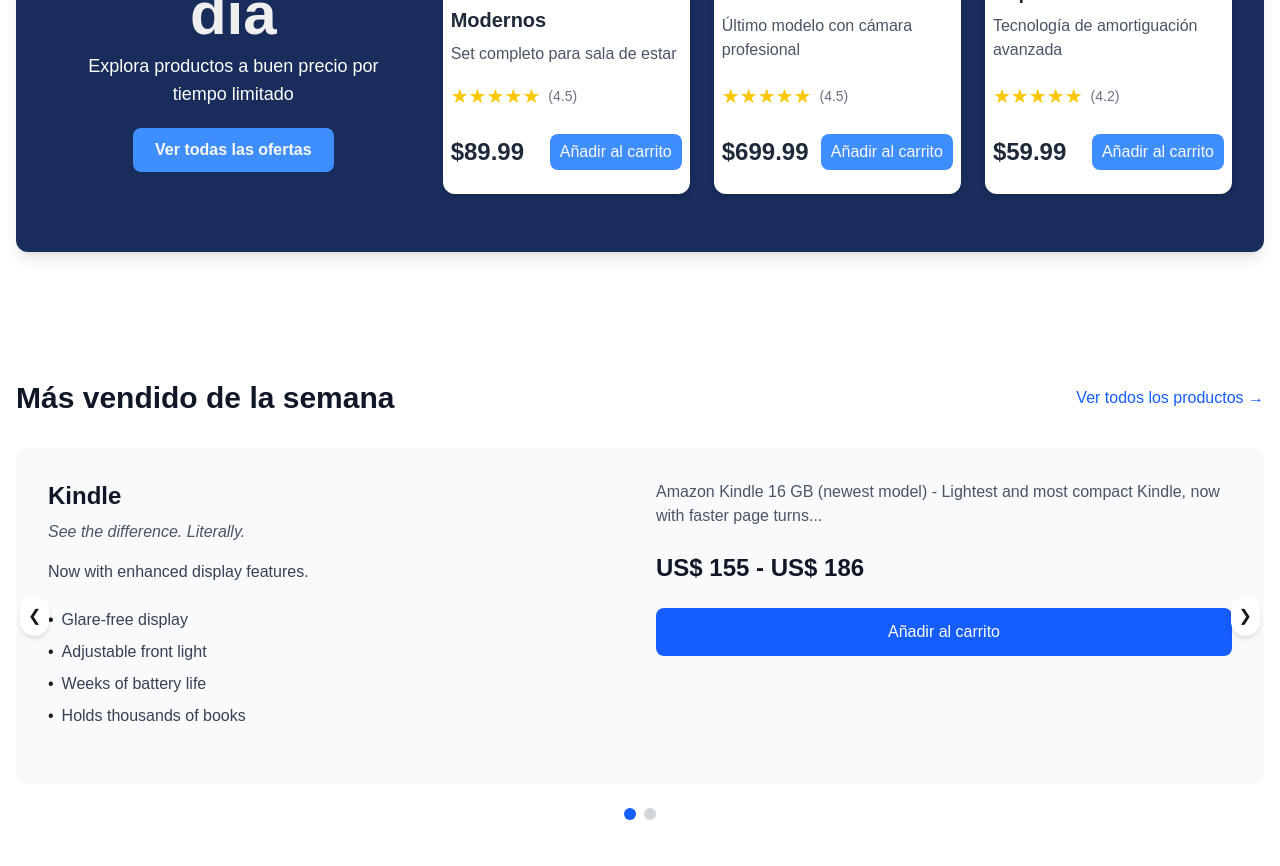
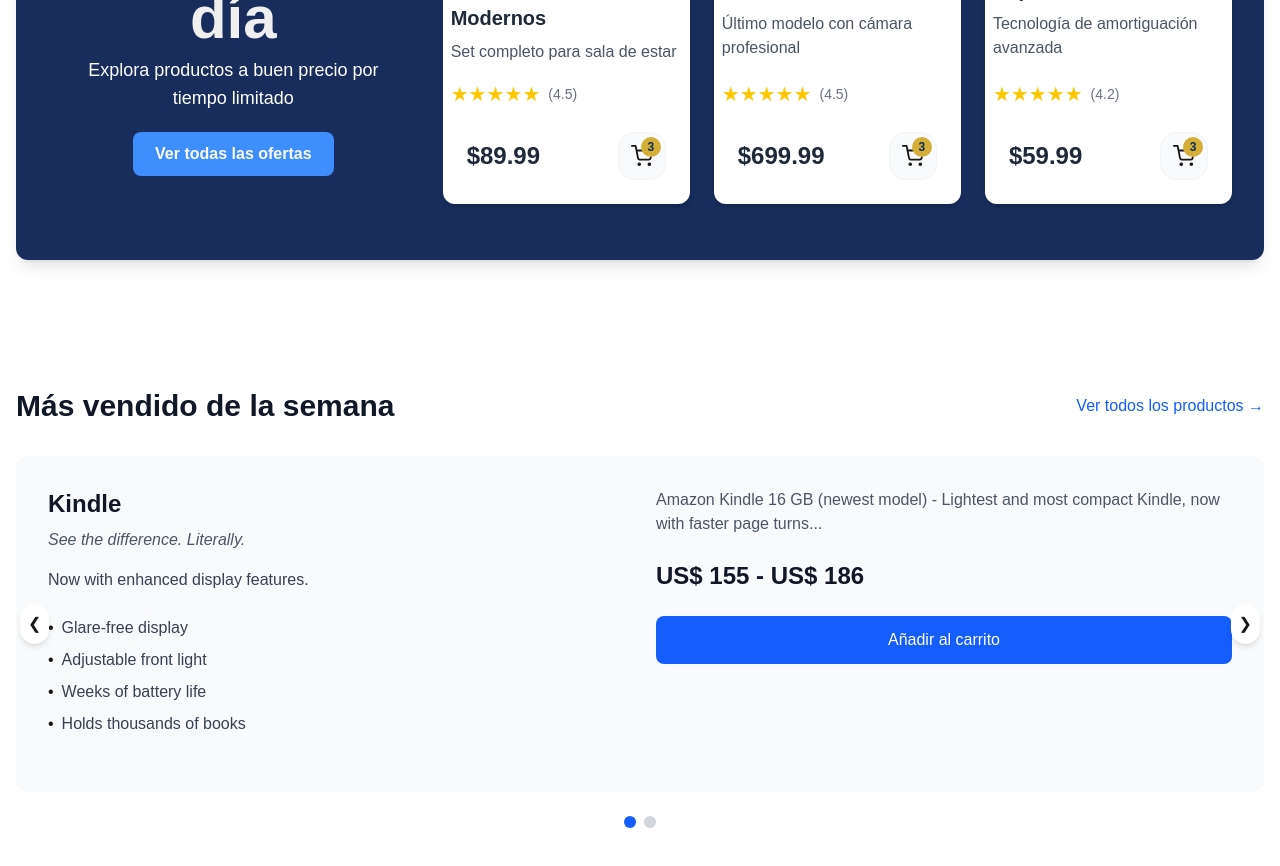
Before and after one commit to MisaelBohorquez27/Teclike-Store-3D, a Next.js app in the folder apps/frontend/: page / in a window 1280 px wide. Shown: the part 1460-2326 px from the top of the page. Built offline with nearby package versions, Linux system fonts and the light colour scheme.

Commit message:
cha(Editing Styles in OfferCard)

```diff
--- a/apps/frontend/src/components/OfferCard.tsx
+++ b/apps/frontend/src/components/OfferCard.tsx
@@ -1,5 +1,7 @@
+import { FiShoppingCart } from "react-icons/fi";
 import Button from "./Button";
 import { Rating } from "./Rating";
+import CartIcon from "./CartIcon";
 
 type Offer = {
   id: number;
@@ -27,14 +29,13 @@
           <Rating value={offer.rating} />
         </div>
 
-        <div className="mt-6 flex justify-between items-center">
-          <span className="text-2xl font-bold text-gray-800">{offer.price}</span>
-          <Button
-          variant="addCart"
-          size="2xs"
-          className="flex items-center justify-center">
-            Añadir al carrito
-          </Button>
+        <div className="mt-6 flex justify-between items-center px-4">
+          <span className="text-2xl font-bold text-gray-800">
+            {offer.price}
+          </span>
+          <div className="bg-gray-50 rounded-2xl p-3 text-center hover:shadow-md transition-shadow border border-gray-100">
+            <CartIcon />
+          </div>
         </div>
       </div>
     </div>
```
